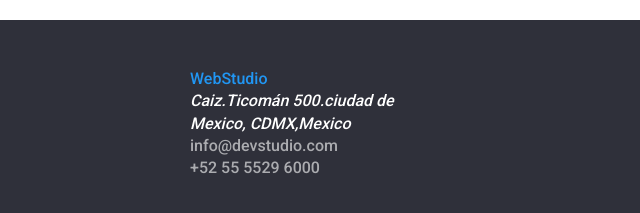
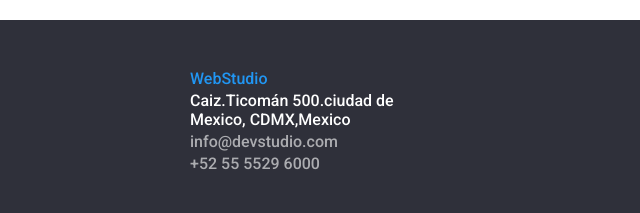
Before and after one commit to javierpinedavalencia/goit-markup-hw-03, a plain HTML site: page portafolio.html in a window 1280 px wide. Shown: the part 1545-1758 px from the top of the page, 0-640 px from the left. Drawn offline with Linux system fonts and the light colour scheme.

Commit message:
Update portafolio.html

```diff
--- a/portafolio.html
+++ b/portafolio.html
@@ -2,17 +2,17 @@
 <html lang="en">
 
 <head>
-  <meta charset="UTF-8" >
-  <meta http-equiv="X-UA-Compatible" content="IE=edge" >
-  <meta name="viewport" content="width=device-width, initial-scale=1.0" >
-  <link rel="stylesheet" href="css/moder-normalize.css" >
-  <link rel="stylesheet" href="css/styles.css" >
-  <link rel="stylesheet" href="css/portafolio.css" >
+  <meta charset="UTF-8">
+  <meta http-equiv="X-UA-Compatible" content="IE=edge">
+  <meta name="viewport" content="width=device-width, initial-scale=1.0">
+  <link rel="stylesheet" href="css/moder-normalize.css">
+  <link rel="stylesheet" href="css/styles.css">
+  <link rel="stylesheet" href="css/portafolio.css">
   <title>Portafolio</title>
-  <link rel="preconnect" href="https://fonts.googleapis.com" >
-  <link rel="preconnect" href="https://fonts.gstatic.com" crossorigin >
-  <link href="https://fonts.googleapis.com/css2?family=Raleway:wght@700&display=swap" rel="stylesheet" >
-  <link href="https://fonts.googleapis.com/css2?family=Roboto:wght@400;500;700;900&display=swap" rel="stylesheet" >
+  <link rel="preconnect" href="https://fonts.googleapis.com">
+  <link rel="preconnect" href="https://fonts.gstatic.com" crossorigin>
+  <link href="https://fonts.googleapis.com/css2?family=Raleway:wght@700&display=swap" rel="stylesheet">
+  <link href="https://fonts.googleapis.com/css2?family=Roboto:wght@400;500;700;900&display=swap" rel="stylesheet">
 </head>
 
 <body>
@@ -78,7 +78,7 @@
         <ul class="section-two-ul">
           <li class="section-two-li">
             <img class="section-attentin-detail-img section-two-img" src="images/Tecnoduck.jpg"
-              alt="images/Tecnoduck.jpg" >
+              alt="images/Tecnoduck.jpg">
             <div class="footer-card-portafolio">
               <h3>Tecnoduck</h3>
               <p>Sitio-web</p>
@@ -86,7 +86,7 @@
           </li>
           <li class="section-two-li">
             <img src="images/Post-Nueva-Orleans.jpg" alt="imagen  dos  A que nos dedicamos"
-              class="section-attentin-detail-img section-two-img" >
+              class="section-attentin-detail-img section-two-img">
             <div class="footer-card-portafolio">
               <h3>Póster de Nueva Orleans vs</h3>
               <p>Estrella Dorada</p>
@@ -94,7 +94,7 @@
           </li>
           <li class="section-two-li">
             <img src="images/Restaurante-seafood.jpg" alt="imagen  uno tres que nos dedicamos"
-              class="section-attentin-detail-img section-two-img" >
+              class="section-attentin-detail-img section-two-img">
             <div class="footer-card-portafolio">
               <h3>Restaurante Seafood</h3>
               <p>Aplicaciones</p>
@@ -108,7 +108,7 @@
         <ul class="section-two-ul">
           <li class="section-two-li">
             <img src="images/Proyecto-prime.jpg" alt="imagen  uno A que nos dedicamos "
-              class="section-attentin-detail-img section-two-img" >
+              class="section-attentin-detail-img section-two-img">
             <div class="footer-card-portafolio">
               <h3>Proyecto Prime</h3>
               <p>Markenting</p>
@@ -116,7 +116,7 @@
           </li>
           <li class="section-two-li">
             <img src="images/proyecto-Cajas.jpg" alt="imagen  dos  A que nos dedicamos"
-              class="section-attentin-detail-img section-two-img" >
+              class="section-attentin-detail-img section-two-img">
             <div class="footer-card-portafolio">
               <h3>Proyecto Cajas </h3>
               <p>Aplicaciones</p>
@@ -124,7 +124,7 @@
           </li>
           <li class="section-two-li">
             <img src="images/Inspiracion.jpg" alt="imagen  uno tres que nos dedicamos"
-              class="section-attentin-detail-img section-two-img" >
+              class="section-attentin-detail-img section-two-img">
             <div class="footer-card-portafolio">
               <h3>La inspiracion no tiene limites</h3>
               <p>Sitio-web</p>
@@ -139,7 +139,7 @@
         <ul class="section-two-ul">
           <li class="section-two-li">
             <img src="images/Edicion-limitada.jpg" class="section-attentin-detail-img section-two-img"
-              alt="imagen  uno A que nos dedicamos " >
+              alt="imagen  uno A que nos dedicamos ">
             <div class="footer-card-portafolio">
               <h3>Ediciòn limitada</h3>
               <p>Diseño</p>
@@ -147,7 +147,7 @@
           </li>
           <li class="section-two-li">
             <img src="images/proyecto-LAB.jpg" class="section-attentin-detail-img section-two-img"
-              alt="imagen  dos  A que nos dedicamos" >
+              alt="imagen  dos  A que nos dedicamos">
             <div class="footer-card-portafolio">
               <h3>Proyecto LAB</h3>
               <p>Markenting</p>
@@ -155,7 +155,7 @@
           </li>
           <li class="section-two-li">
             <img src="images/Negocio-Crecimiento.jpg" class="section-attentin-detail-img section-two-img"
-              alt="imagen  uno tres que nos dedicamos" >
+              alt="imagen  uno tres que nos dedicamos">
             <div class="footer-card-portafolio">
               <h3>Negocio en Crecimiento</h3>
               <p>Aplicaciones</p>
@@ -170,29 +170,23 @@
   <!-- end  main content -->
   <footer>
     <!-- logo  footer-->
-    <a href="index.html" class="logo"> WebStudio</a>
-    <address class="footer-address">
+    <div>
       <ul class="footer-address-ul">
+        <a href="index.html" class="logo"> WebStudio</a>
         <li class="footer-address-li">
-          <a href="#" class="footer-address-li-address">Caiz.Ticomán 500.ciudad de</a>
+          <a href="#" class="footer-address-li-address">Caiz.Ticomán 500.ciudad de <br> Mexico, CDMX,Mexico</a>
         </li>
         <li class="footer-address-li">
-          <a href="#" class="footer-address-li-address">
-            Mexico, CDMX,Mexico</a>
+          <a class="li-info-whatsapp" href="mailto:info@devstudio.com">info@devstudio.com</a>
+        </li>
+        <li class="footer-address-li">
+          <a class="li-info-whatsapp" href="tel:+956548494598">
+            +52 55 5529 6000</a>
         </li>
       </ul>
-    </address>
-    <!-- footer contactenos-->
-    <ul>
-      <li class="footer-address-li">
-        <a class="li-info-whatsapp" href="mailto:info@devstudio.com">info@devstudio.com</a>
-      </li>
-      <li class="footer-address-li">
-        <a class="li-info-whatsapp" href="tel:+956548494598">
-          +52 55 5529 6000</a>
-      </li>
-    </ul>
+    </div>
   </footer>
   <!-- endfooter -->
 </body>
+
 </html>
```
